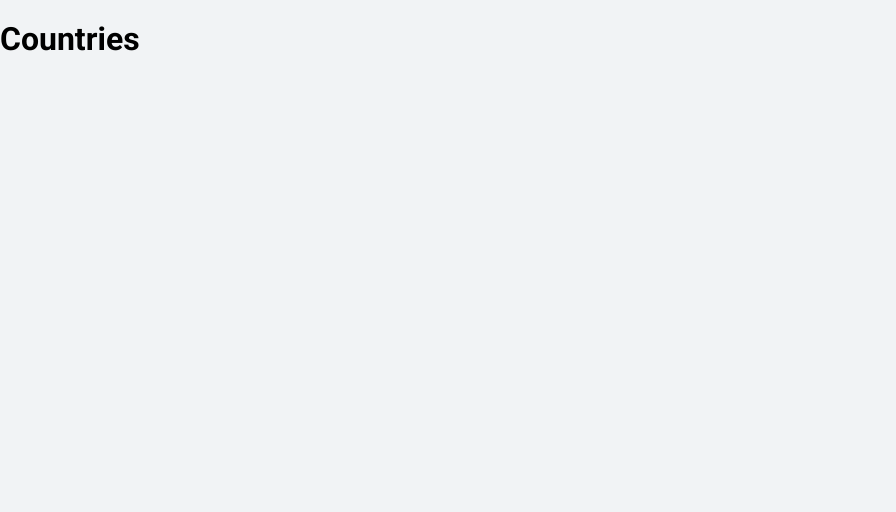
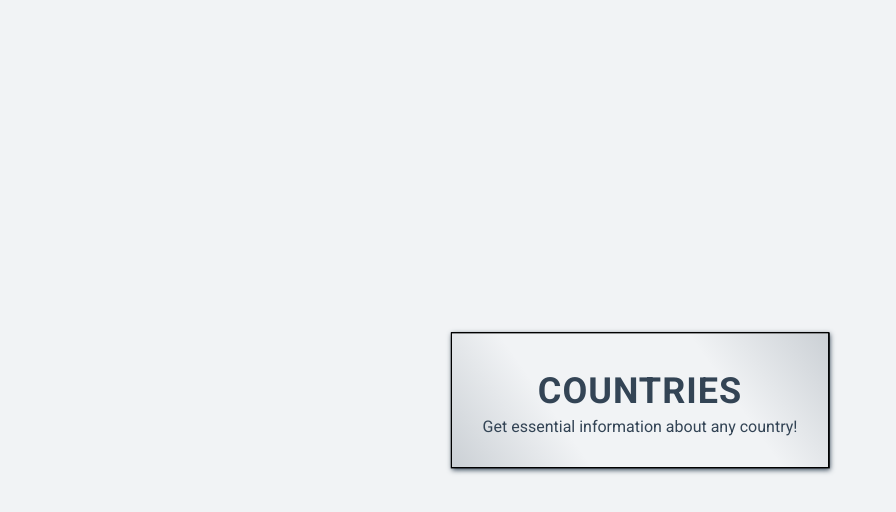
Before and after one commit to klusaktomasz/countries, a Vue app: page / in a window 1280 px wide. Shown: the top 512 px of the page, without its empty margins (0-896 px from the left). Built offline with nearby package versions, Linux system fonts and the light colour scheme; the HTML template or start-up script is replaced by a standard one.

Commit message:
Add page header

```diff
--- a/src/App.vue
+++ b/src/App.vue
@@ -1,12 +1,17 @@
 <template>
-  <div id="app">
-    <h1>Countries</h1>
+  <div id="app" class="app">
+    <CountriesHeader></CountriesHeader>
   </div>
 </template>
 
 <script>
+import CountriesHeader from '@/components/CountriesHeader.vue';
+
 export default {
   name: 'App',
+  components: {
+    CountriesHeader,
+  },
 };
 </script>
 
@@ -21,6 +26,14 @@ export default {
 
 body {
   background: $whiteSoft;
+  color: $blackSoft;
   font-family: 'Roboto', sans-serif;
 }
+
+.app {
+  min-height: 100vh;
+  display: flex;
+  justify-content: center;
+  align-items: center;
+}
 </style>
--- /dev/null
+++ b/src/components/CountriesHeader.vue
@@ -0,0 +1,50 @@
+<template>
+  <header class="header">
+    <h1 class="header__heading">Countries</h1>
+    <p class="header__subheading">Get essential information about any country!</p>
+  </header>
+</template>
+
+<script>
+export default {
+  name: 'CountriesHeader',
+};
+</script>
+
+<style lang="scss" scoped>
+.header {
+  text-align: center;
+  position: relative;
+  padding: 2em;
+  box-shadow: 1px 2px 5px $blackSoft;
+
+  &:before,
+  &:after {
+    content: '';
+    position: absolute;
+    pointer-events: none;
+    left: 0;
+    top: 0;
+    width: 100%;
+    height: 100%;
+    background: linear-gradient(55deg, rgba($blackSoft, 0.2) 0%, transparent 30%);
+    border: 1px solid $black;
+  }
+
+  &:after {
+    transform: rotate(180deg);
+  }
+}
+
+.header__heading {
+  margin: 0;
+  font-size: 2.25em;
+  text-transform: uppercase;
+  letter-spacing: 1px;
+  line-height: 1.5em;
+}
+
+.header__subheading {
+  margin: 0;
+}
+</style>
```
